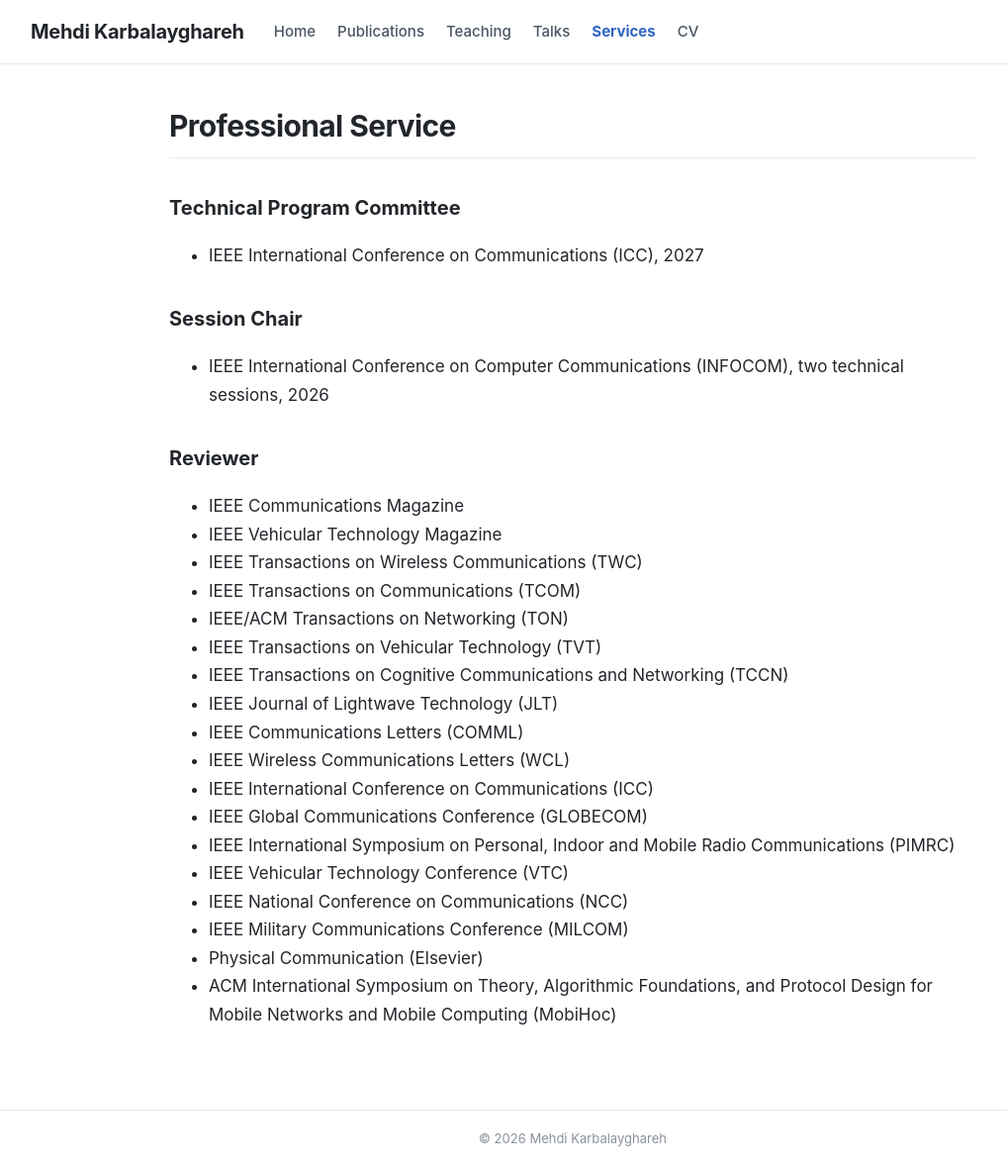
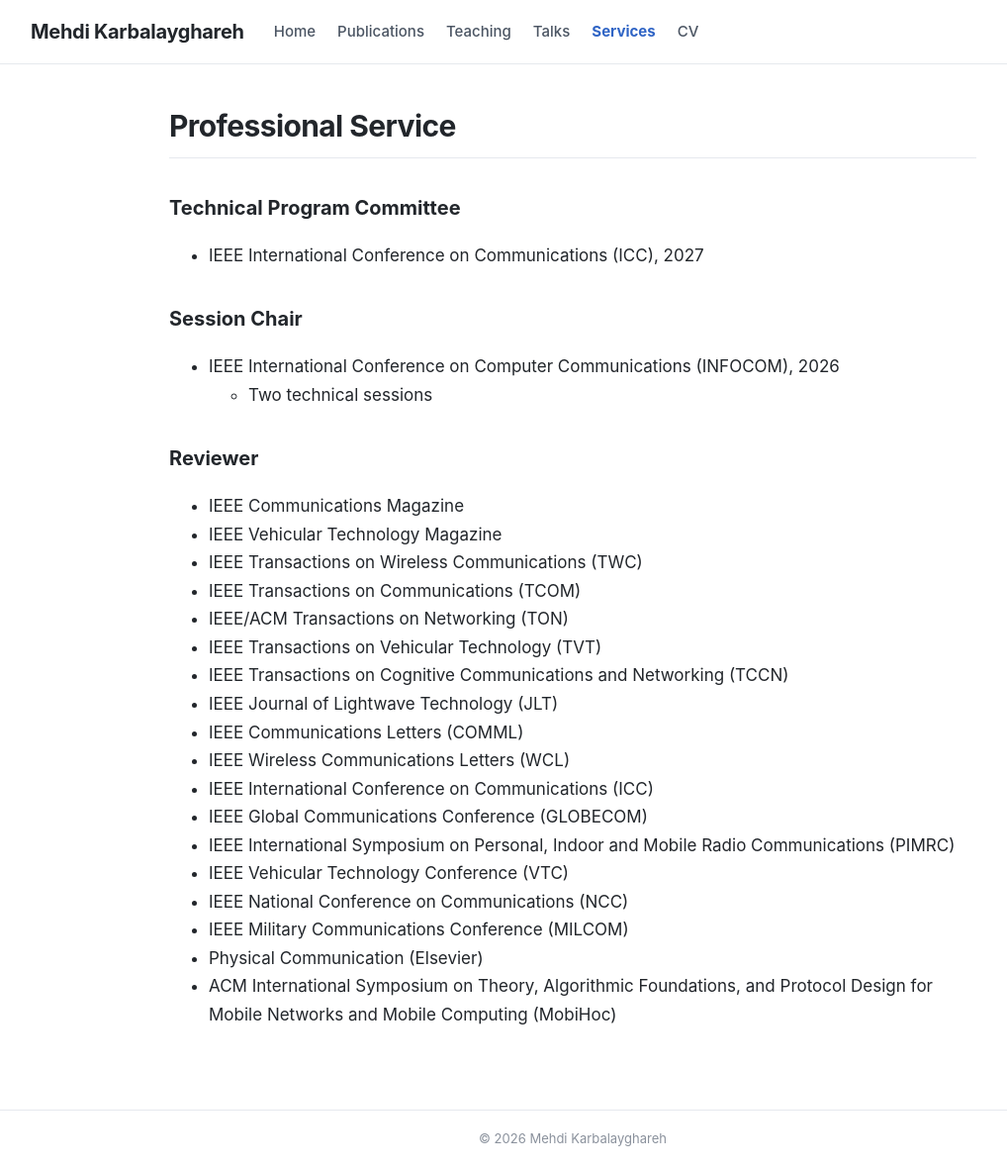
Before and after one commit to mkarbalaygh/mkarbalaygh.github.io, a Jekyll site: the page built from _pages/services.md, in a window 1280 px wide and 1179 px high. Shown: the whole window at 99% size, without its empty margins (61-1079 px from the left). Built offline with Jekyll 4.4.1, drawn with Linux system fonts in a browser that asks for light colours; comment, search, counter and statistics services are not loaded.

```diff
--- a/_pages/services.md
+++ b/_pages/services.md
@@ -15,7 +15,11 @@ permalink: /services/
 
   <h3>Session Chair</h3>
   <ul class="service-list">
-    <li>IEEE International Conference on Computer Communications (INFOCOM), two technical sessions, 2026</li>
+    <li>IEEE International Conference on Computer Communications (INFOCOM), 2026
+      <ul>
+        <li>Two technical sessions</li>
+      </ul>
+    </li>
   </ul>
 
   <h3>Reviewer</h3>
```
